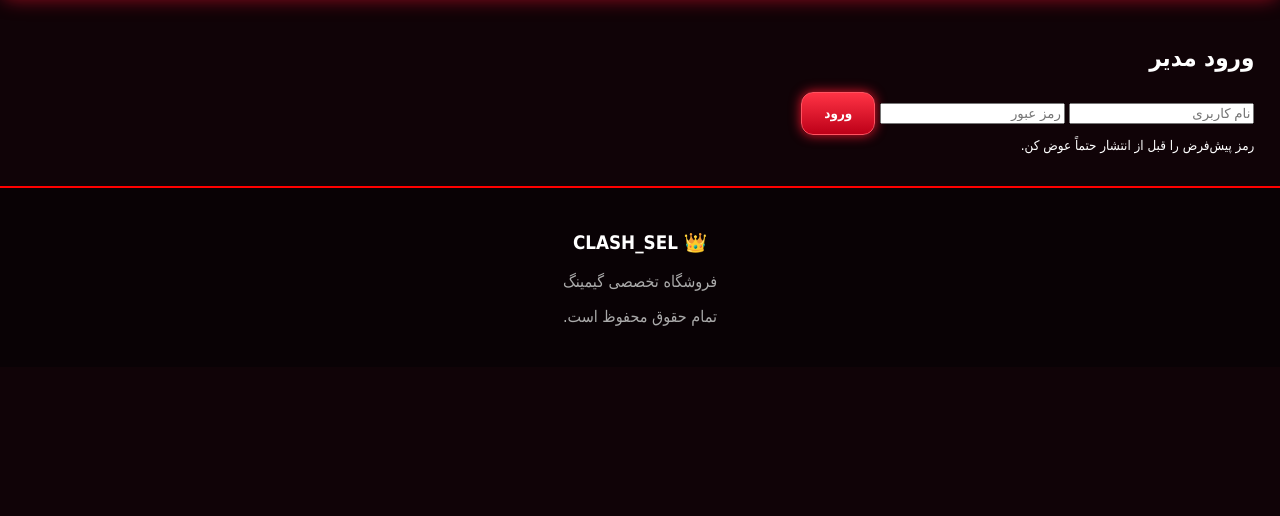
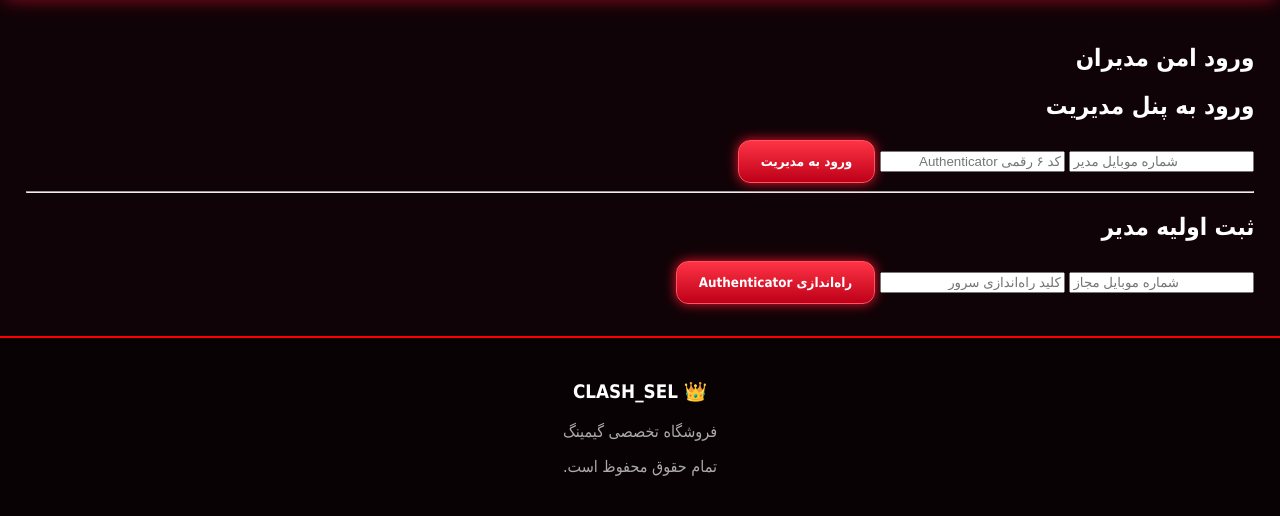
Before and after one commit to b4141184-ship-it/Clash_sel, a Flask app: page /login in a window 1280 px wide. Shown: the part 87-603 px from the top of the page. Run offline with Flask 3, Linux system fonts and the light colour scheme.

Commit message:
Update login.html

```diff
--- a/templates/login.html
+++ b/templates/login.html
@@ -1,14 +1,133 @@
+
 {% extends "base.html" %}
 {% block body %}
+
 <section class="panel narrow">
-    <h1>ورود مدیر</h1>
 
-    <form method="post">
-        <input name="username" placeholder="نام کاربری" required>
-        <input type="password" name="password" placeholder="رمز عبور" required>
-        <button class="btn">ورود</button>
-    </form>
+    <h1>ورود امن مدیران</h1>
 
-    <small>رمز پیش‌فرض را قبل از انتشار حتماً عوض کن.</small>
+    {% if setup_secret %}
+
+        <h2>راه‌اندازی Google Authenticator</h2>
+
+        <p>
+            مدیر: {{ setup_phone }}
+        </p>
+
+        <p>
+            کلید اختصاصی خودت را در Google Authenticator وارد کن:
+        </p>
+
+        <input
+            type="text"
+            value="{{ setup_secret }}"
+            readonly
+            onclick="this.select()"
+            style="direction:ltr;text-align:center;font-size:16px;"
+        >
+
+        <p>
+            در برنامه Google Authenticator:
+        </p>
+
+        <p>
+            علامت + ← Enter a setup key
+        </p>
+
+        <p>
+            Account name:
+            Clash_Sel - {{ setup_phone }}
+        </p>
+
+        <p>
+            Key: کلید بالا
+        </p>
+
+        <p>
+            Type: Time based
+        </p>
+
+        <p style="color:#ff4444;">
+            این کلید محرمانه است؛ آن را برای دیگران ارسال نکن.
+        </p>
+
+        <a href="{{ url_for('login') }}" class="btn">
+            بازگشت به ورود
+        </a>
+
+    {% else %}
+
+        <h2>ورود به پنل مدیریت</h2>
+
+        <form method="POST">
+
+            <input
+                type="hidden"
+                name="action"
+                value="verify"
+            >
+
+            <input
+                type="tel"
+                name="phone"
+                placeholder="شماره موبایل مدیر"
+                pattern="09[0-9]{9}"
+                maxlength="11"
+                required
+            >
+
+            <input
+                type="text"
+                name="code"
+                placeholder="کد ۶ رقمی Authenticator"
+                inputmode="numeric"
+                pattern="[0-9]{6}"
+                maxlength="6"
+                required
+            >
+
+            <button class="btn" type="submit">
+                ورود به مدیریت
+            </button>
+
+        </form>
+
+        <hr>
+
+        <h2>ثبت اولیه مدیر</h2>
+
+        <form method="POST">
+
+            <input
+                type="hidden"
+                name="action"
+                value="setup"
+            >
+
+            <input
+                type="tel"
+                name="phone"
+                placeholder="شماره موبایل مجاز"
+                pattern="09[0-9]{9}"
+                maxlength="11"
+                required
+            >
+
+            <input
+                type="password"
+                name="setup_key"
+                placeholder="کلید راه‌اندازی سرور"
+                required
+            >
+
+            <button class="btn" type="submit">
+                راه‌اندازی Authenticator
+            </button>
+
+        </form>
+
+    {% endif %}
+
 </section>
+
 {% endblock %}
```
